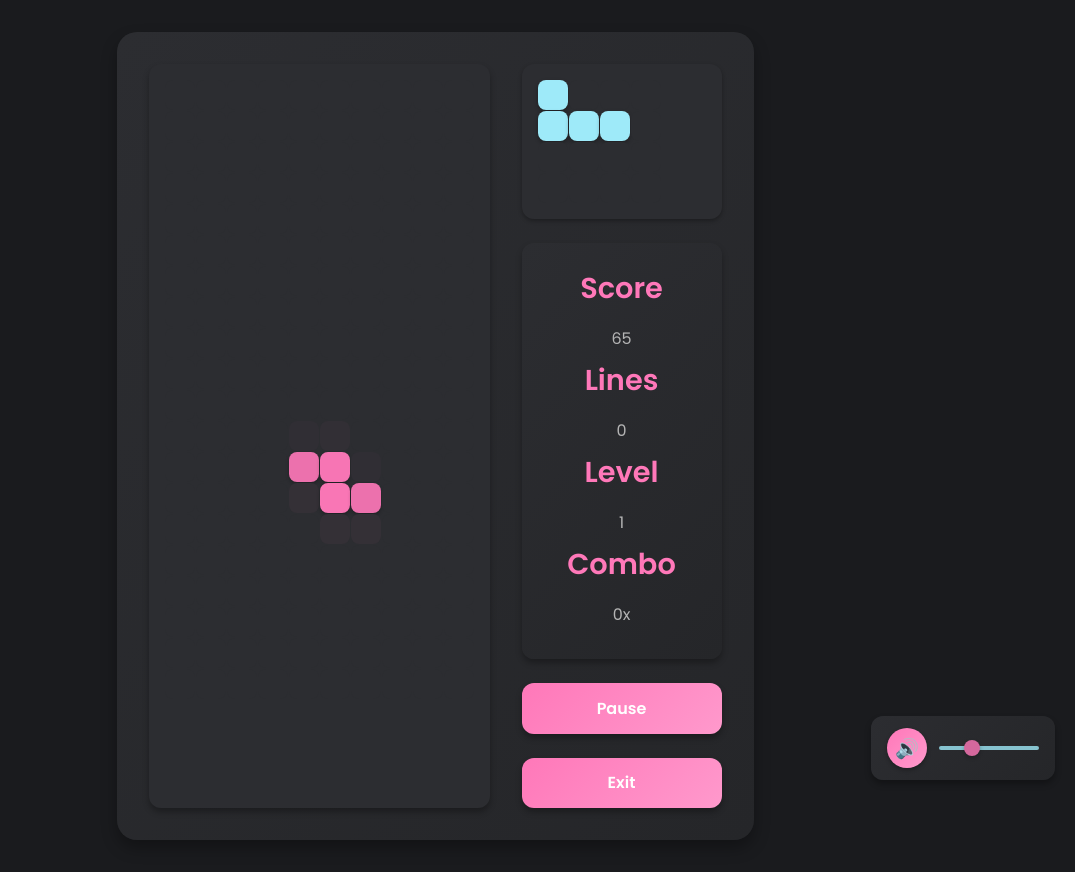
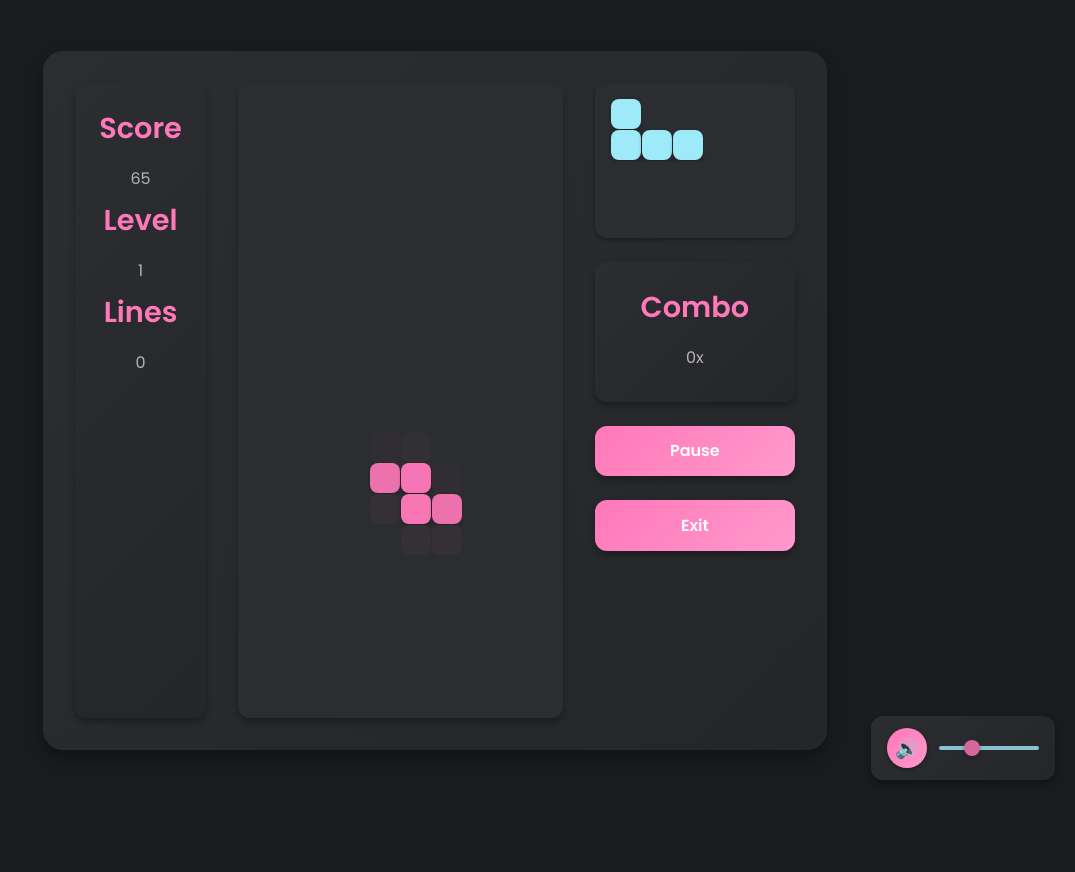
Before and after one commit to apih99/simple_games, a React (Create React App) app: page /tetris in a window 1280 px wide. Both pictures are taken after a click on the button "Start Game". Shown: the whole page, without its empty margins (205-1280 px from the left). After the commit the page ends 800 px from the top, so only its background shows below. Built offline with nearby package versions, Linux system fonts and the light colour scheme.

Commit message:
improve tetris

```diff
--- a/src/components/Tetris/Tetris.tsx
+++ b/src/components/Tetris/Tetris.tsx
@@ -28,25 +28,30 @@ const GameArea = styled.div`
   @media (max-width: 768px) {
     flex-direction: column;
     padding: 1rem;
-    gap: 1rem;
+    gap: 0.5rem;
+    align-items: center;
   }
 `;
 
 const GameBoard = styled.div`
   display: grid;
-  grid-template-columns: repeat(10, min(30px, 8vw));
-  grid-template-rows: repeat(20, min(30px, 8vw));
+  grid-template-columns: repeat(10, min(30px, 6vw));
+  grid-template-rows: repeat(20, min(30px, 6vw));
   gap: 1px;
   background: ${theme.colors.background.secondary};
-  padding: 1rem;
+  padding: 0.5rem;
   border-radius: ${theme.borderRadius.medium};
   box-shadow: ${theme.shadows.medium};
   touch-action: none;
+
+  @media (max-width: 768px) {
+    margin-top: 60px; // Space for the score
+  }
 `;
 
 const Cell = styled.div<{ color: string }>`
-  width: min(30px, 8vw);
-  height: min(30px, 8vw);
+  width: min(30px, 6vw);
+  height: min(30px, 6vw);
   background-color: ${({ color }) => color || theme.colors.background.secondary};
   border-radius: ${theme.borderRadius.small};
   box-shadow: ${({ color }) =>
@@ -70,6 +75,14 @@ const SidePanel = styled.div`
   flex-direction: column;
   gap: 1.5rem;
   min-width: 200px;
+
+  @media (max-width: 768px) {
+    flex-direction: row;
+    min-width: unset;
+    width: 100%;
+    justify-content: center;
+    gap: 1rem;
+  }
 `;
 
 const InfoPanel = styled.div`
@@ -91,6 +104,32 @@ const InfoPanel = styled.div`
     margin: 0.5rem 0;
     font-size: ${theme.typography.body.fontSize};
     color: ${theme.colors.text.secondary};
+  }
+`;
+
+const ScorePanel = styled(InfoPanel)`
+  @media (max-width: 768px) {
+    position: fixed;
+    top: 0;
+    left: 0;
+    right: 0;
+    z-index: 10;
+    border-radius: 0;
+    padding: 0.5rem;
+    display: flex;
+    justify-content: space-around;
+    align-items: center;
+    background: ${theme.colors.gradients.primary};
+
+    h3 {
+      margin: 0;
+      font-size: 1rem;
+    }
+
+    p {
+      margin: 0;
+      font-size: 1rem;
+    }
   }
 `;
 
@@ -136,24 +175,45 @@ const Controls = styled.div`
 
   @media (max-width: 768px) {
     display: grid;
-    grid-template-columns: repeat(3, 1fr);
-    gap: 1rem;
+    grid-template-columns: repeat(5, 1fr);
+    gap: 0.5rem;
     margin-top: 1rem;
     width: 100%;
-    max-width: 300px;
+    padding: 0 1rem;
   }
 `;
 
-const ControlButton = styled.button`
+const ControlButton = styled.button<{ size?: string }>`
   background: ${theme.colors.gradients.primary};
   color: ${theme.colors.text.primary};
   border: none;
-  padding: 1rem;
+  padding: ${props => props.size === 'large' ? '1.5rem' : '1rem'};
   border-radius: ${theme.borderRadius.medium};
-  font-size: 1.5rem;
+  font-size: ${props => props.size === 'large' ? '2rem' : '1.5rem'};
   touch-action: manipulation;
   user-select: none;
   -webkit-user-select: none;
+  display: flex;
+  align-items: center;
+  justify-content: center;
+  box-shadow: ${theme.shadows.medium};
+
+  &:active {
+    transform: scale(0.95);
+  }
+`;
+
+const ControlsInfo = styled.div`
+  display: none;
+
+  @media (max-width: 768px) {
+    display: block;
+    text-align: center;
+    color: ${theme.colors.text.secondary};
+    font-size: 0.9rem;
+    margin-top: 0.5rem;
+    padding: 0.5rem;
+  }
 `;
 
 const TETROMINOS = {
@@ -672,24 +732,56 @@ const Tetris: React.FC = () => {
         </MenuOverlay>
       ) : (
         <GameArea>
+          <ScorePanel>
+            <div>
+              <h3>Score</h3>
+              <p>{gameState.score}</p>
+            </div>
+            <div>
+              <h3>Level</h3>
+              <p>{gameState.level}</p>
+            </div>
+            <div>
+              <h3>Lines</h3>
+              <p>{gameState.lines}</p>
+            </div>
+          </ScorePanel>
+
           <GameBoard
             onTouchStart={handleTouchStart}
             onTouchMove={handleTouchMove}
             onTouchEnd={handleTouchEnd}
           >
-            {renderBoard()}
+            {gameState.board.map((row, y) => (
+              row.map((cell, x) => (
+                <Cell
+                  key={`${x}-${y}`}
+                  color={cell || (gameState.piece &&
+                    gameState.piece.shape[y - gameState.piece.position.y]?.[x - gameState.piece.position.x]
+                    ? TETROMINOS[gameState.piece.type].color
+                    : '')}
+                />
+              ))
+            ))}
           </GameBoard>
+
+          <Controls>
+            <ControlButton onTouchStart={() => movePiece(-1, 0)}>←</ControlButton>
+            <ControlButton onTouchStart={() => movePiece(0, 1)}>↓</ControlButton>
+            <ControlButton size="large" onTouchStart={() => rotatePiece()}>↻</ControlButton>
+            <ControlButton onTouchStart={() => dropPiece()}>⤓</ControlButton>
+            <ControlButton onTouchStart={() => movePiece(1, 0)}>→</ControlButton>
+          </Controls>
+
+          <ControlsInfo>
+            Tap ↻ to rotate • Tap ⤓ for hard drop
+          </ControlsInfo>
+
           <SidePanel>
             <NextPiece>
               {renderNextPiece()}
             </NextPiece>
             <InfoPanel>
-              <h3>Score</h3>
-              <p>{gameState.score}</p>
-              <h3>Lines</h3>
-              <p>{gameState.lines}</p>
-              <h3>Level</h3>
-              <p>{gameState.level}</p>
               <h3>Combo</h3>
               <p>{gameState.combo}x</p>
             </InfoPanel>
@@ -716,13 +808,6 @@ const Tetris: React.FC = () => {
               />
             </MenuOverlay>
           )}
-          <Controls>
-            <ControlButton onTouchStart={() => movePiece(-1, 0)}>←</ControlButton>
-            <ControlButton onTouchStart={() => rotatePiece()}>↻</ControlButton>
-            <ControlButton onTouchStart={() => movePiece(1, 0)}>→</ControlButton>
-            <ControlButton onTouchStart={() => movePiece(0, 1)}>↓</ControlButton>
-            <ControlButton onTouchStart={() => dropPiece()}>⤓</ControlButton>
-          </Controls>
         </GameArea>
       )}
       <AudioControls game="tetris" />
```
